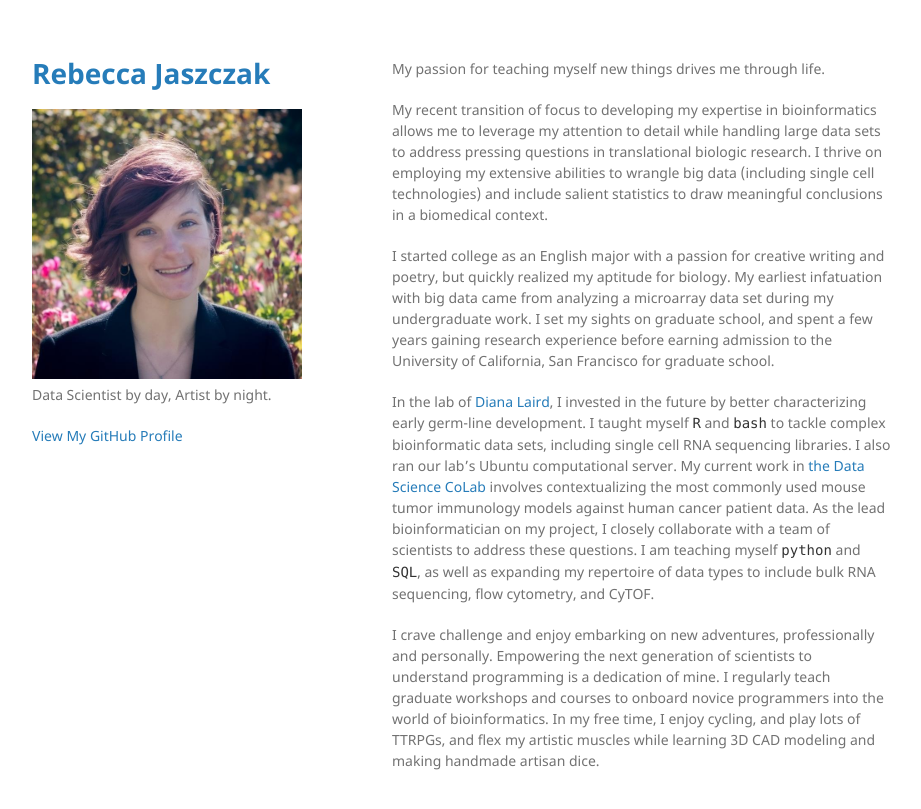
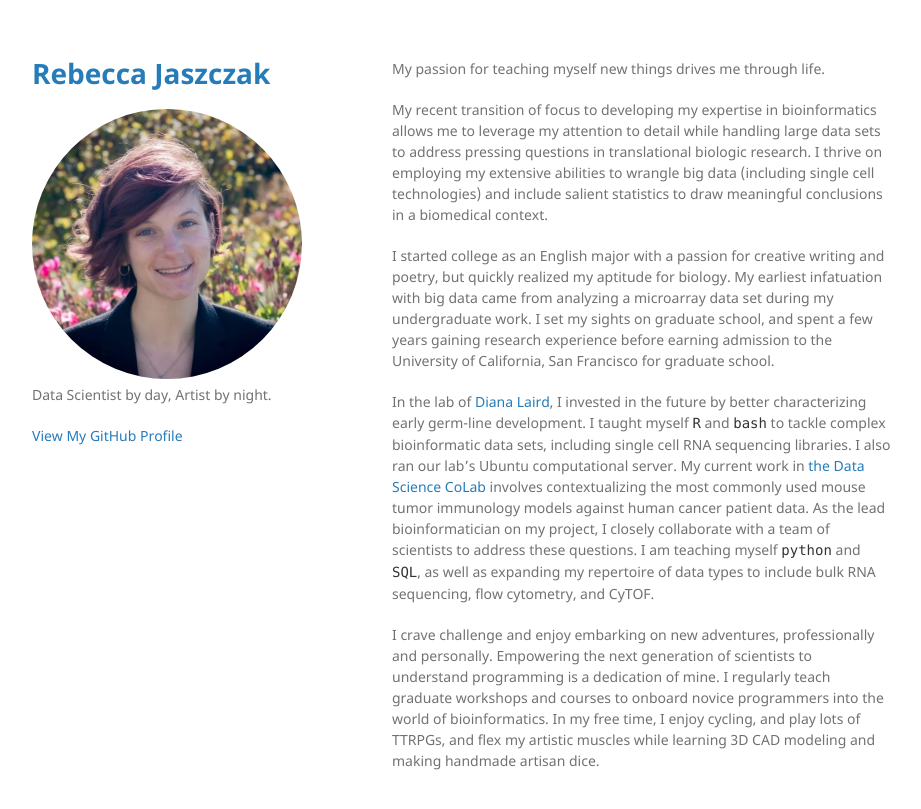
Before and after one commit to rebeccagj/rebeccagj.github.io, a Jekyll site: the page built from index.md, in a window 1280 px wide. Shown: the top 809 px of the page, without its empty margins (178-1099 px from the left). Built offline with Jekyll 4.4.1, drawn with Linux system fonts in a browser that asks for light colours.

Commit message:
roundround photo

```diff
--- a/_layouts/default.html
+++ b/_layouts/default.html
@@ -11,6 +11,11 @@
     <script src="https://cdnjs.cloudflare.com/ajax/libs/html5shiv/3.7.3/html5shiv.min.js"></script>
     <![endif]-->
     {% include head-custom.html %}
+<style>
+      .logo-image {
+        border-radius: 50%;
+      }
+</style>
   </head>
   <body>
     <div class="wrapper">
@@ -18,7 +23,7 @@
         <h1><a href="{{ "/" | absolute_url }}">{{ site.title | default: site.github.repository_name }}</a></h1>
 
         {% if site.logo %}
-          <img src="{{site.logo | relative_url}}" alt="Logo" />
+          <img class="logo-image" src="{{site.logo | relative_url}}" alt="Logo" />
         {% endif %}
 
         <p>{{ site.description | default: site.github.project_tagline }}</p>
```
